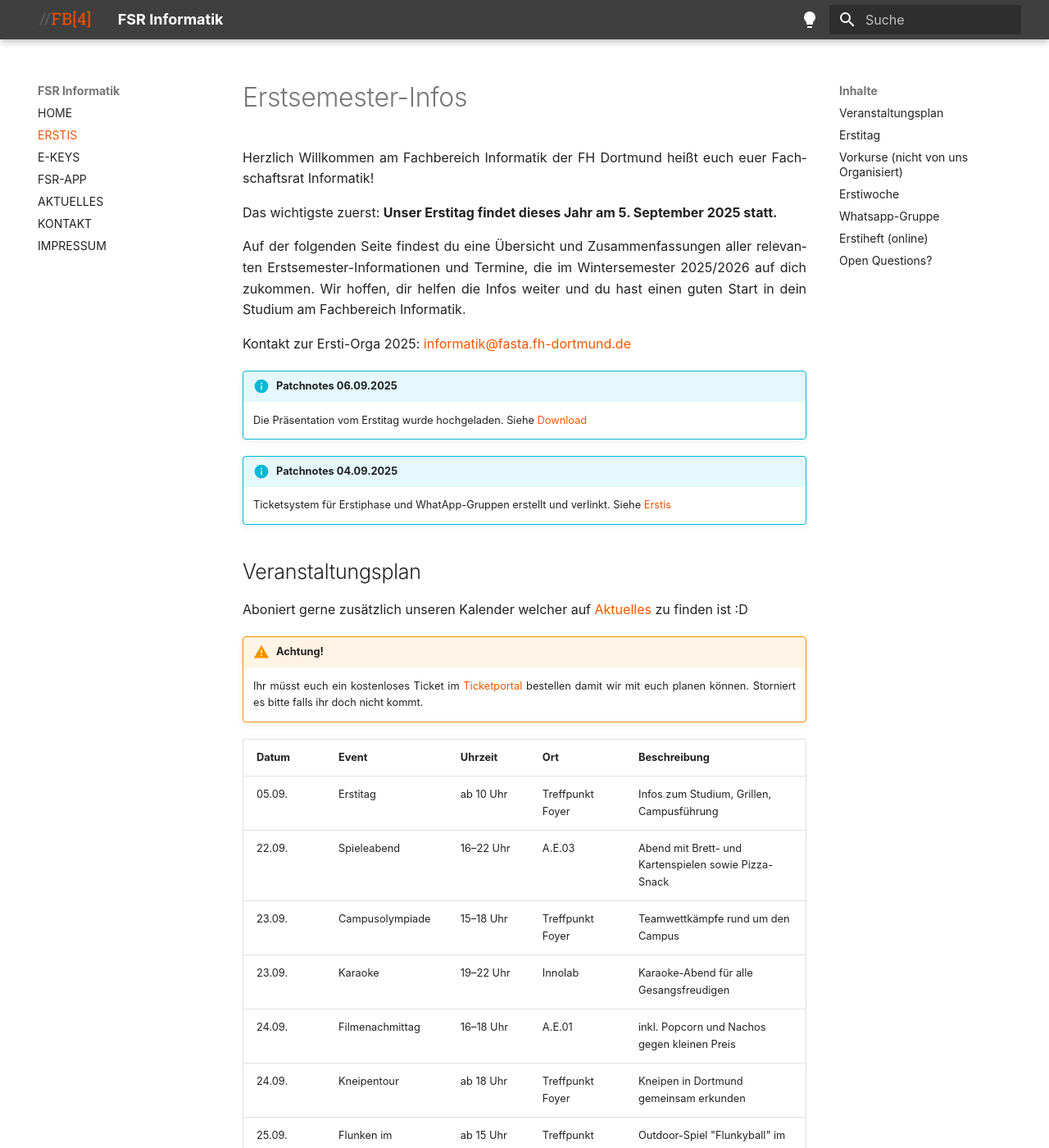
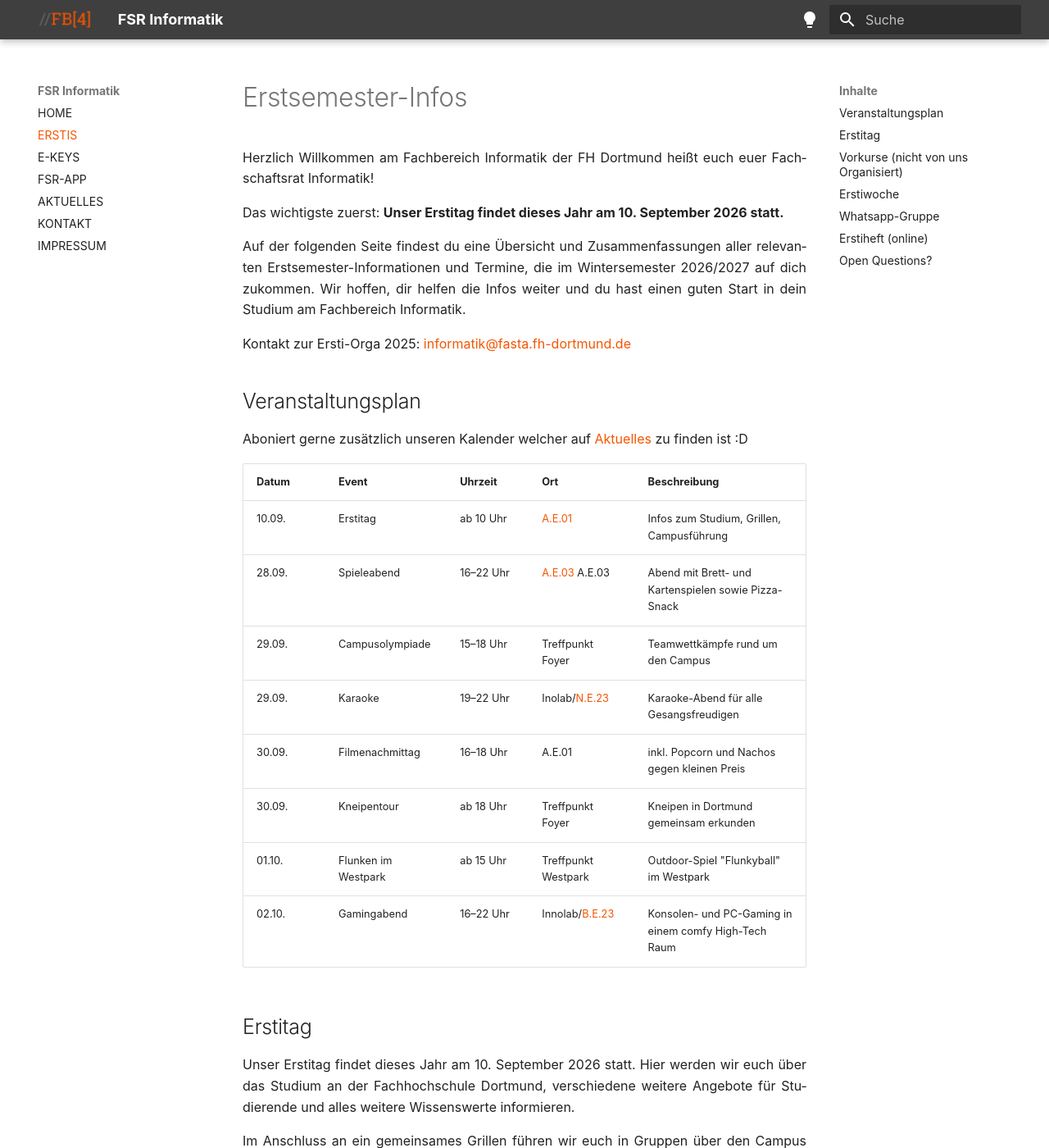
Before and after one commit to Fachschaftsrat-Informatik-FH-Dortmund/fsrfb4.de-mkdocs, an MkDocs documentation site: the page built from docs/erstis.md, in a window 1280 px wide and 1400 px high. Shown: the whole window at 82% size. Built offline with MkDocs 1.6.1 and Material for MkDocs 9.7.7, drawn with Linux system fonts in a browser that asks for light colours; some web fonts are replaced; plug-ins that fetch from the network failed and are left out; some of the changed text lies outside the part shown.

Commit message:
Update Daten Erstiwoche

```diff
--- a/docs/erstis.md
+++ b/docs/erstis.md
@@ -2,59 +2,55 @@
 
 Herzlich Willkommen am Fachbereich Informatik der FH Dortmund heißt euch euer Fachschaftsrat Informatik!
 
-Das wichtigste zuerst: **Unser Erstitag findet dieses Jahr am 5. September 2025 statt.**
+Das wichtigste zuerst: **Unser Erstitag findet dieses Jahr am 10. September 2026 statt.**
 
-Auf der folgenden Seite findest du eine Übersicht und Zusammenfassungen aller relevanten Erstsemester-Informationen und Termine, die im Wintersemester 2025/2026 auf dich zukommen. Wir hoffen, dir helfen die Infos weiter und du hast einen guten Start in dein Studium am Fachbereich Informatik.
+Auf der folgenden Seite findest du eine Übersicht und Zusammenfassungen aller relevanten Erstsemester-Informationen und Termine, die im Wintersemester 2026/2027 auf dich zukommen. Wir hoffen, dir helfen die Infos weiter und du hast einen guten Start in dein Studium am Fachbereich Informatik.
 
 Kontakt zur Ersti-Orga 2025: [informatik@fasta.fh-dortmund.de](mailto:informatik@fasta.fh-dortmund.de)
 
 
-!!! info "Patchnotes 06.09.2025"
-     Die Präsentation vom Erstitag wurde hochgeladen. Siehe [Download](https://fh-dortmund.sciebo.de/s/Pk8m5eH74Z8BnpF)
-
-!!! info "Patchnotes 04.09.2025"
-     Ticketsystem für Erstiphase und WhatApp-Gruppen erstellt und verlinkt. Siehe [Erstis](https://fsrfb4.de/erstis/)
 
 
 ## Veranstaltungsplan
 Aboniert gerne zusätzlich unseren Kalender welcher auf [Aktuelles](https://fsrfb4.de/aktuelles/) zu finden ist :D
-!!!warning "Achtung!"
-    Ihr müsst euch ein kostenloses Ticket im [Ticketportal](https://ticket.fsrfb4.de/ersti) bestellen damit wir mit euch planen können. Storniert es bitte falls ihr doch nicht kommt.
+
 | Datum       | Event              | Uhrzeit       | Ort                  | Beschreibung |
 |-------------|--------------------|---------------|----------------------|--------------|
-| 05.09.      | Erstitag           | ab 10 Uhr     | Treffpunkt Foyer     | Infos zum Studium, Grillen, Campusführung |
-| 22.09.      | Spieleabend        | 16–22 Uhr     | A.E.03               | Abend mit Brett- und Kartenspielen sowie Pizza-Snack |
-| 23.09.      | Campusolympiade    | 15–18 Uhr     | Treffpunkt Foyer     | Teamwettkämpfe rund um den Campus |
-| 23.09.      | Karaoke            | 19–22 Uhr     | Innolab              | Karaoke-Abend für alle Gesangsfreudigen |
-| 24.09.      | Filmenachmittag    | 16–18 Uhr     | A.E.01               | inkl. Popcorn und Nachos gegen kleinen Preis |
-| 24.09.      | Kneipentour        | ab 18 Uhr     | Treffpunkt Foyer     | Kneipen in Dortmund gemeinsam erkunden |
-| 25.09.      | Flunken im Westpark| ab 15 Uhr     | Treffpunkt Westpark  | Outdoor-Spiel "Flunkyball" im Westpark |
-| 26.09.      | Gamingabend        | 16–22 Uhr     | Innolab              | Konsolen- und PC-Gaming in einem comfy High-Tech Raum |
+| 10.09.      | Erstitag           | ab 10 Uhr     | [A.E.01](https://wiki.fsrfb4.de/books/erstiheft/page/raume-finden){target="_blank"}     | Infos zum Studium, Grillen, Campusführung |
+| 28.09.      | Spieleabend        | 16–22 Uhr     | [A.E.03](https://wiki.fsrfb4.de/books/erstiheft/page/raume-finden){target="_blank"} A.E.03               | Abend mit Brett- und Kartenspielen sowie Pizza-Snack |
+| 29.09.      | Campusolympiade    | 15–18 Uhr     | Treffpunkt Foyer     | Teamwettkämpfe rund um den Campus |
+| 29.09.      | Karaoke            | 19–22 Uhr     | Inolab/[N.E.23](https://wiki.fsrfb4.de/books/erstiheft/page/raume-finden){target="_blank"}               | Karaoke-Abend für alle Gesangsfreudigen |
+| 30.09.      | Filmenachmittag    | 16–18 Uhr     | A.E.01               | inkl. Popcorn und Nachos gegen kleinen Preis |
+| 30.09.      | Kneipentour        | ab 18 Uhr     | Treffpunkt Foyer     | Kneipen in Dortmund gemeinsam erkunden |
+| 01.10.      | Flunken im Westpark| ab 15 Uhr     | Treffpunkt Westpark  | Outdoor-Spiel "Flunkyball" im Westpark |
+| 02.10.      | Gamingabend        | 16–22 Uhr     | Innolab/[B.E.23](https://wiki.fsrfb4.de/books/erstiheft/page/raume-finden){target="_blank"}               | Konsolen- und PC-Gaming in einem comfy High-Tech Raum |
 
 
 ## Erstitag
 
-Unser Erstitag findet dieses Jahr am 5. September 2025 statt. Hier werden wir euch über das Studium an der Fachhochschule Dortmund, verschiedene weitere Angebote für Studierende und alles weitere Wissenswerte informieren.
+Unser Erstitag findet dieses Jahr am 10. September 2026 statt. Hier werden wir euch über das Studium an der Fachhochschule Dortmund, verschiedene weitere Angebote für Studierende und alles weitere Wissenswerte informieren.
 
 Im Anschluss an ein gemeinsames Grillen führen wir euch in Gruppen über den Campus und zeigen euch die wichtigsten Orte rund um das Informatik-Gebäude.
 
 Zuletzt geben euch erfahrene Studierende einen Einblick in euren Studiengang.
 !!! tip "Zum Nachlesen"
-    Die Präsentation vom Erstitag findet ihr hier: [Sciebo Link](https://fh-dortmund.sciebo.de/s/Pk8m5eH74Z8BnpF)
+    Die Präsentation vom (letzten) Erstitag findet ihr hier: [Sciebo Link](https://fh-dortmund.sciebo.de/s/Pk8m5eH74Z8BnpF)
+    Die Präsi von diesem Jahr wird nach dem Erstitag hochgeladen.
 
 ## Vorkurse (nicht von uns Organisiert)
 Vorkurse sind super dafür geeignet alles wissen nochmal aufzufrischen. Außerdem lernt man so sehr einfach neue Freunde an der FH kennen. Nehmt sie deswegen auf jeden Fall wahr! _(Ich konnte bei den Vorkursen viele Freundschaften knüpfen die mich bis heute begleiten. ALSO GEHT HIN!!11elf!1! -Tobi)_
 
 ## Erstiwoche
 
-Vom 22. bis 26. September 2025 veranstalten wir für euch eine Erstiwoche. Bei einer Reihe verschiedener Events habt ihr die Möglichkeit, euch gegenseitig kennenzulernen, erste Kontakte zu knüpfen und gemeinsam Spaß zu haben.
+Vom 28. September bis 2. Oktober 2026 veranstalten wir für euch eine Erstiwoche. Bei einer Reihe verschiedener Events habt ihr die Möglichkeit, euch gegenseitig kennenzulernen, erste Kontakte zu knüpfen und gemeinsam Spaß zu haben.
 
 Wir haben mit viel Herzensblut und Liebe für euch ein Programm zusammengestellt, das (hoffentlich) für möglichst viele von euch ansprechend ist. _(Campusolympiade ist mein Highlight -Tobi)_
 
 
 
 ## Whatsapp-Gruppe
-
+!!! warning "noch alt"
+    die neuen Grupppen werden bald erstellt.
 Den Einladungslink für die von uns geleiteten WhatsApp-Gruppen und viele weitere wichtige Links findest du in unserer [Linksammlung](http://fsrfb4.de/links).
 
 <!-- Für den Link zur WhatsApp-Gruppe musst du dich einmal bei ILIAS anmelden. Dafür benötigst du nur die Zugangsdaten, die dir von der FH schon per Post zugesandt wurden.
@@ -63,7 +59,8 @@ Außerdem werden wir dir den Link per Mail senden.
 
 
 ## Erstiheft (online)
-
+!!! warning "noch alt"
+    Bitte beachtet nur die Daten hier auf der Webseite, alle anderen Infos sollten sich nicht zu sehr geändert haben.
 Wir führen für euch ein Erstiheft voller nützlicher Tipps und Infos, welches seit neuestem als ein Wiki geführt und laufend erweitert wird. Wenn euch dort mal eine Information fehlen sollte, fragt gerne in den Whatsapp-Gruppen nach.
 
 [:material-book: Zum Erstiheft (FSR-Wiki)](https://wiki.fsrfb4.de/books/erstiheft){ .md-button .md-button--primary .fsr-button }
```
